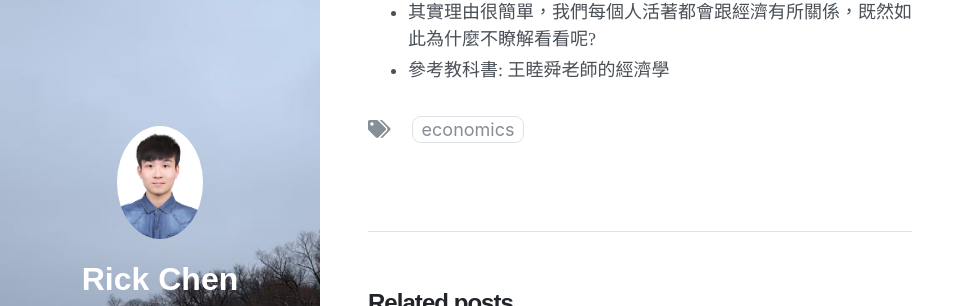
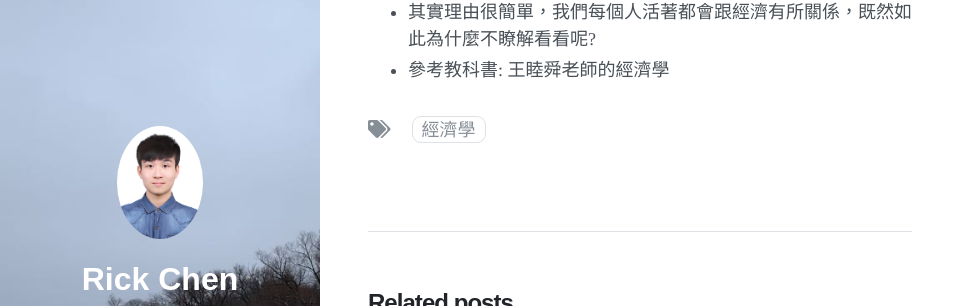
Before and after one commit to jerry940917chen/jerry940917chen.github.io, a Jekyll site: the page built from _posts/2022-06-01-Economics0.md, in a window 1280 px wide. Shown: the part 132-438 px from the top of the page, without its empty margins (0-975 px from the left). Built offline with Jekyll 4.4.1, drawn with Linux system fonts in a browser that asks for light colours; nearby versions of some CDN libraries.

Commit message:
Update 2022-06-01-Economics0.md

```diff
--- a/_posts/2022-06-01-Economics0.md
+++ b/_posts/2022-06-01-Economics0.md
@@ -3,7 +3,7 @@ layout: post
 title: 為什麼看經濟學
 author: Rick Chen
 tags:
-- Economics
+- 經濟學
 date: 2022-06-01 03:34
 ---
 * 其實理由很簡單，我們每個人活著都會跟經濟有所關係，既然如此為什麼不瞭解看看呢?
```
